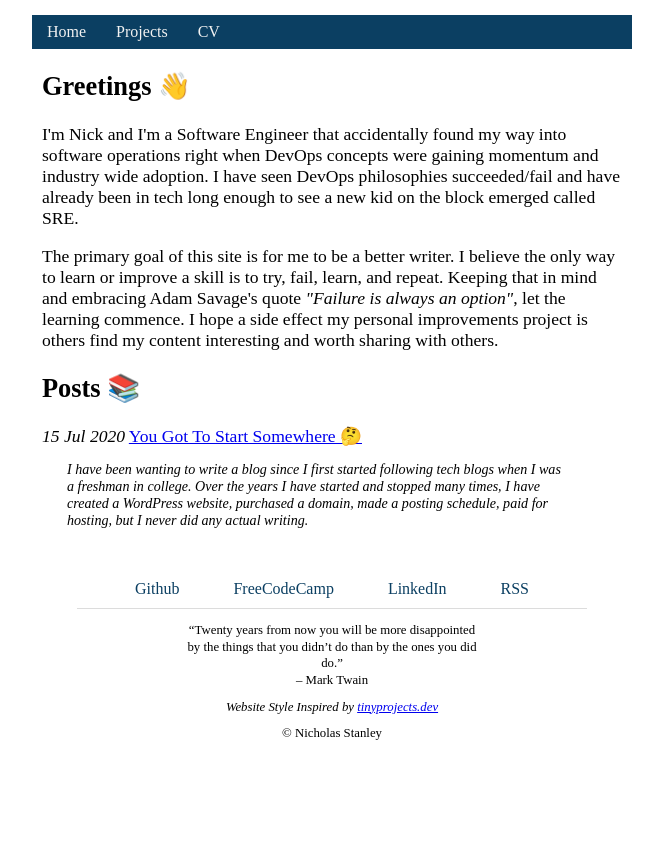
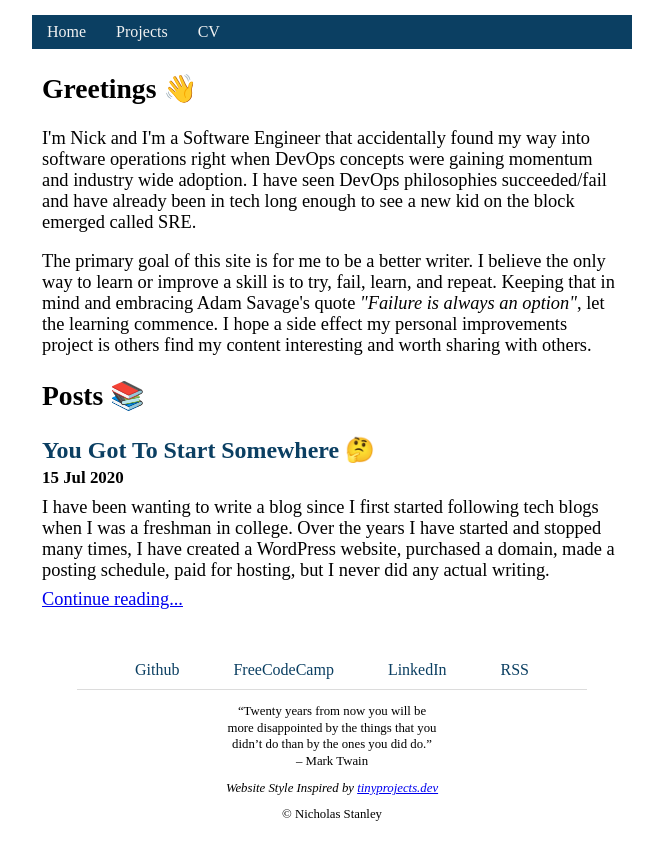
Before and after one commit to nickstanley574/nickstanley574.github.io, a Jekyll site: the page built from index.html, in a window 1280 px wide. Shown: the top 860 px of the page, without its empty margins (308-971 px from the left). Built offline with Jekyll 4.4.1, drawn with Linux system fonts in a browser that asks for light colours.

Commit message:
change look, 404, move images to assets

```diff
--- a/_layouts/default.html
+++ b/_layouts/default.html
@@ -4,10 +4,10 @@
   <head>
     <meta charset="utf-8">
     <title>{{ page.title }} | nickstanley574</title>
-    <link rel="apple-touch-icon" sizes="180x180" href="/img/apple-touch-icon.png">
-    <link rel="icon" type="image/png" sizes="32x32" href="/img/favicon-32x32.png">
-    <link rel="icon" type="image/png" sizes="16x16" href="/img/favicon-16x16.png">
-    <link rel="manifest" href="/img/site.webmanifest">
+    <link rel="apple-touch-icon" sizes="180x180" href="/assets/favicons/apple-touch-icon.png">
+    <link rel="icon" type="image/png" sizes="32x32" href="/assets/favicons/favicon-32x32.png">
+    <link rel="icon" type="image/png" sizes="16x16" href="/assets/favicons/favicon-16x16.png">
+    <link rel="manifest" href="/assets/favicons/site.webmanifest">
     <meta name="viewport" content="width=device-width, initial-scale=1.0">
     <link rel="stylesheet" href="/assets/css/styles.css">
     {% feed_meta %}
@@ -36,7 +36,10 @@
       <hr>
       <div id="sub">
           <div id="quote">
-              “Twenty years from now you will be more disappointed by the things that you didn’t do than by the ones you did do.”<br>– Mark Twain
+              “Twenty years from now you will be <br>
+              more disappointed by the things that you <br>
+              didn’t do than by the ones you did do.”<br>
+              – Mark Twain
           </div>
           <div>
               <i>Website Style Inspired by <a href="https://tinyprojects.dev/" target="_blank">tinyprojects.dev</a></i>
--- a/_sass/main.scss
+++ b/_sass/main.scss
@@ -26,7 +26,7 @@ body {
 }
 
 .page-content {
-    font-size: 110%;
+    font-size: 115%;
     padding: 0px 10px;
 }
 
@@ -35,17 +35,41 @@ body {
     font-style: italic;
 }
 
-table {
-    padding-inline-start: 40px;
+.post-title {
+    display: block;
+    font-size: 1.3em;
+    margin-top: 1em;
+    margin-left: 0;
+    margin-right: 0;
+    font-weight: bold;
 }
 
-table tr td a {
+.post-title a:link,
+.post-title a:visited {
+    color: #0B3F62;
     text-decoration: none;
-    color: #0B3F62;
 }
 
-table tr td a:hover {
+.post-title a:hover {
     text-decoration: underline;
+}
+
+.post-date {
+    display: block;
+    font-size: 0.92em;
+    margin-top: 0.25em;
+    font-weight: bold;
+    margin-left: 0;
+    margin-right: 0;
+}
+
+.post-excerpt {
+    margin-top: 0.5em;
+}
+
+.post-link {
+    margin-top: 8px;
+    margin-bottom: 2.2em;
 }
 
 .cv p {
--- a/index.html
+++ b/index.html
@@ -16,14 +16,11 @@ title: Home
 
 <h2>Posts 📚</h2>
 
-<div style="width:90%">
 {% for post in site.posts %}
     <div>
-        <td><i>{{ post.date | date_to_string }}</i></td>
-        <td><a href="{{ post.url }}">{{ post.title }} {{ post.emoji }}</a></td>
-        <div style="font-size: 80%; font-style: italic; padding-left:25px">
-            <div>{{ post.excerpt }}</div>
-        </div>
+        <div class="post-title"><a href="{{ post.url }}">{{ post.title }} {{ post.emoji }}</a></div>
+        <div class="post-date">{{ post.date | date_to_string }}</div>
+        <div class="post-excerpt">{{ post.excerpt | strip_html}}</div>
+        <div class="post-link"><a href="{{ post.url }}">Continue reading...</a></div>
     </div>
 {% endfor %}
-</div>
--- a/projects.html
+++ b/projects.html
@@ -5,5 +5,5 @@ title: Projects
 ---
 
 <div class="wip" style="padding: 25px; text-align: center;">
-    <img src="https://nickstanley574media.files.wordpress.com/2020/07/rsz_work-in-progress-woman_at_work-o-f-daisy.png" alt="work_in_progress">
+    <img src="/assets/images/work-in-progress.png" alt="work_in_progress">
 </div>
```
Also changed, not shown: 404.html (added, +10 -0 lines), 404.md (deleted, +0 -8 lines), _posts/2020-07-15-you-got-to-start-somewhere.md (+1 -0 lines), assets/README.md (added, +4 -0 lines), assets/favicons/android-chrome-192x192.png (renamed from img/android-chrome-192x192.png), assets/favicons/android-chrome-512x512.png (renamed from img/android-chrome-512x512.png), assets/favicons/apple-touch-icon.png (renamed from img/apple-touch-icon.png), assets/favicons/favicon-16x16.png (renamed from img/favicon-16x16.png), assets/favicons/favicon-32x32.png (renamed from img/favicon-32x32.png), assets/favicons/favicon.ico (renamed from img/favicon.ico), assets/favicons/site.webmanifest (renamed from img/site.webmanifest), assets/images/rabbit404.png (added), assets/images/work-in-progress.png (added).
